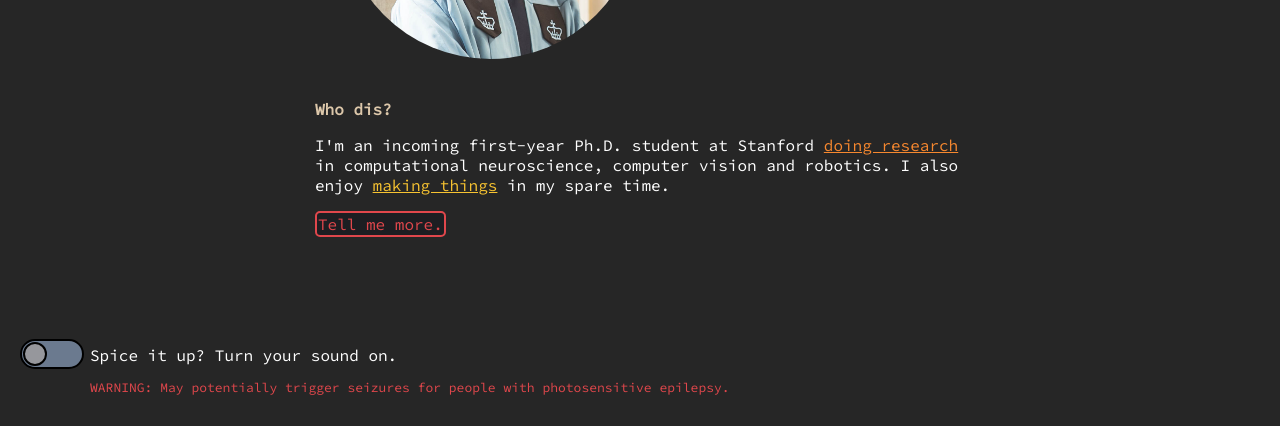
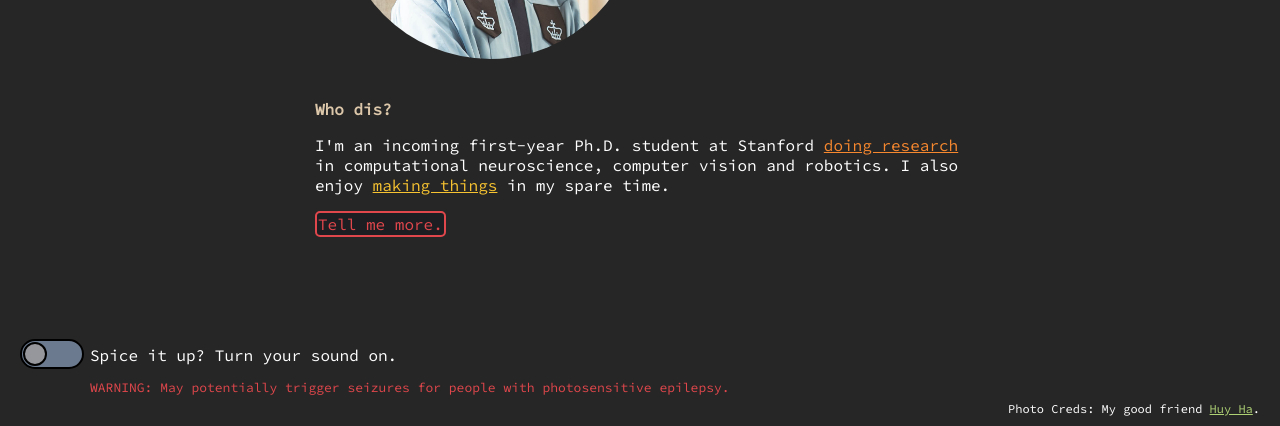
Before and after one commit to ianhuang0630/ianhuang-web, a plain HTML site: page index.html in a window 1280 px wide. Shown: the part 374-800 px from the top of the page. Drawn offline with Linux system fonts and the light colour scheme; a web font is replaced by a local one.

Commit message:
photocreds

```diff
--- a/index.html
+++ b/index.html
@@ -25,7 +25,7 @@
                 <div class="img-frame" >
                     <img src="profile_pic1.jpg" id="propic1" class=propic>
                 </div>
-            </div>
+                            </div>
             <div class="header-info">
                 <h1 id="myname">Ian Huang</h1>
                 <div class="mytitleclass">
@@ -75,6 +75,12 @@
         </div>
     </div>
 
+    <div class="photo_creds">
+        <div>
+            Photo Creds: My good friend <a href="http://www.columbia.edu/~hqh2101" class="tab4">Huy Ha</a>.
+        </div>
+    </div>
+
     <div class=funk>
         <div class="crazy-mode-toggler">
             <input type="checkbox" id="purple-toggler">
--- a/style_index.css
+++ b/style_index.css
@@ -17,6 +17,8 @@
     /*background: green; /* debugging */*/
     padding: 5px;
     margin: 12px;
+    align-items:center;
+    justify-content:center;
 }
 
 .img-frame{
@@ -32,6 +34,13 @@
 
 .twirl{
    animation: rotation 6s infinite linear;
+}
+
+.photo_creds{
+    position: absolute;
+    right: 20px;
+    bottom: 10px;
+    font-size: 12px;
 }
 
 /* image-specific changes */
```
